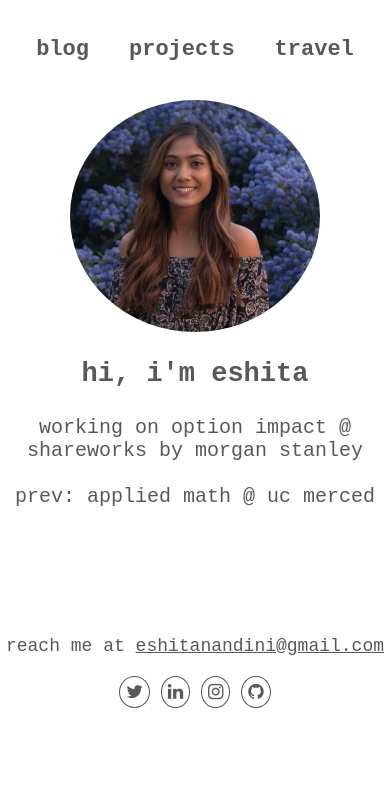
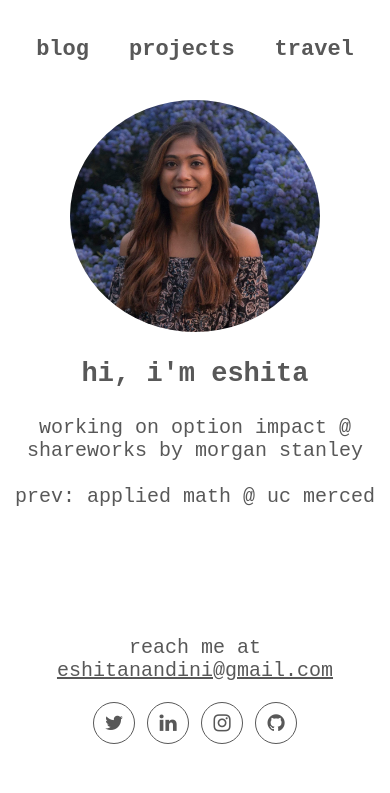
Before and after one commit to enandini/enandini.github.io, a plain HTML site: page index.html in a window 390 px wide. Drawn offline with Linux system fonts and the light colour scheme.

Commit message:
icon and footer fix

```diff
--- a/styles.css
+++ b/styles.css
@@ -70,9 +70,10 @@ a{
 	color: #585858;
 }
 .footer{
-	/* position: absolute; */
+	position: static;
 	left: 0;
 	right: 0;
+
 	font-size: 20px;
 
 }
@@ -82,13 +83,15 @@ a{
 .fa{
 
 	padding: 6px;
+	width: 1em;
+	text-align: center;
 	border-radius: 50%;
 	text-decoration: none;
 	border: 1px solid #585858;
 	text-align: center;
 
+
 }
-
 
 
 /* hover opacity effects */
@@ -120,15 +123,18 @@ ul#nav li a:hover{
   /* mobile view */
 	@media screen and (max-width: 430px){
 
-	p{
-		align-items: enter;
-	}
+		 #footer{
+			 bottom: 10%;
 
-	.footer{
+		}
 
-		/* bottom: 20%; */
-		font-size: 18px;
-	}
+		.fa{
 
+			padding: 10px;
+			border-radius: 50%;
+			text-decoration: none;
+			border: 1px solid #585858;
+			text-align: center;
 
+		}
 }
```
Also changed, not shown: index.html (+1 -0 lines).
